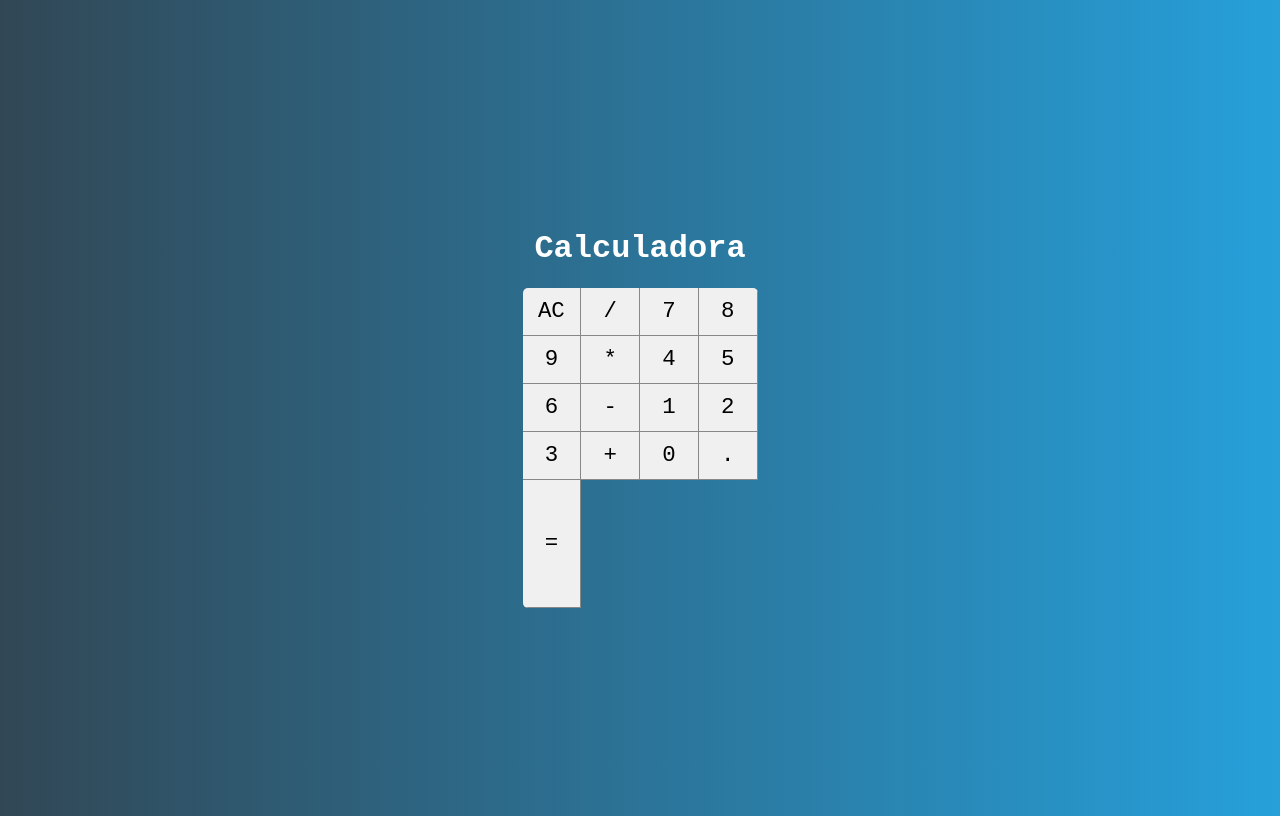
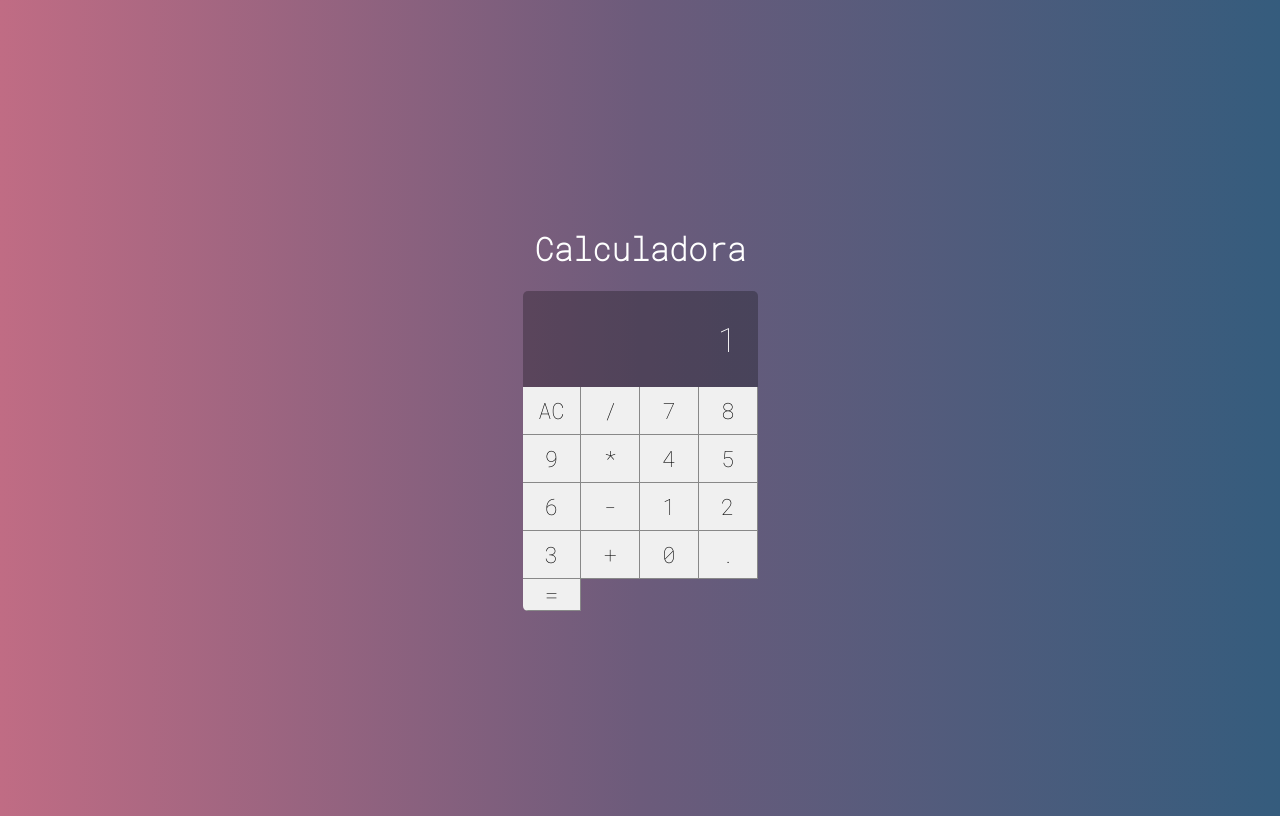
Before and after one commit to andersnfonseca/react-calculadora, a React (Create React App) app: page / in a window 1280 px wide. Built offline with nearby package versions, Linux system fonts and the light colour scheme.

Commit message:
component display

```diff
--- a/src/index.css
+++ b/src/index.css
@@ -4,7 +4,7 @@
 }
 
 * {
-  font-family: 'RoboMono', monospace;
+  font-family: 'RobotoMono', monospace;
 }
 
 body {
@@ -14,5 +14,6 @@
   align-items: center;
   text-align: center;
   color: #fff;
-  background: linear-gradient(to right, rgb(49, 71, 85), rgb(38, 160, 218));
+  background: linear-gradient(to right, #C06C84, #6C5B7B, #355C7D);
+
 }
--- a/src/main/Calculadora.css
+++ b/src/main/Calculadora.css
@@ -6,5 +6,5 @@
 
     display: grid;
     grid-template-columns: repeat(4, 25%);
-    grid-template-rows: 48px 48px 48px 48px;
+    grid-template-rows: 1fr 48px 48px 48px 48px;
 }
--- a/src/main/Calculadora.jsx
+++ b/src/main/Calculadora.jsx
@@ -2,11 +2,13 @@
 import './Calculadora.css'
 
 import Button from "./components/Button";
+import Display from "./components/Display";
 
 export default class Calculadora extends Component {
     render() {
         return (
             <div className="calculadora">
+                <Display value={1}/>
                 <Button label="AC"/>
                 <Button label="/"/>
                 <Button label="7"/>
--- a/src/main/components/Button.css
+++ b/src/main/components/Button.css
@@ -11,3 +11,24 @@
     border-bottom: var(--border-button);
     outline: none;
 }
+
+.button:active {
+    background-color: #ccc;
+}
+
+.button.double {
+    grid-column: span 2;
+}
+
+.button.triple {
+    grid-column: span 3;
+}
+
+.button.operation {
+    background-color: #fa8231;
+    color: #fff;
+}
+
+.button.operation:active {
+    background-color: #fa8231cc;
+}
--- a/src/main/components/Button.jsx
+++ b/src/main/components/Button.jsx
@@ -1,5 +1,18 @@
 import React from "react";
 import './Button.css'
 
-export default props =>
-    <button className="button">{props.label}</button>
+export default props => {
+
+   let classes = 'button'
+   classes += props.operation ? 'operation' : ''
+   classes += props.double ? 'double' : ''
+   classes += props.triple ? 'triple' : ''
+
+   return (
+    <button
+        onClick={e => props.click && props.label(e.target.innerHTML)}
+        className={classes}>
+        {props.label}
+    </button>
+   )
+}
--- /dev/null
+++ b/src/main/components/Display.css
@@ -0,0 +1,10 @@
+.display {
+    grid-column: span 4;
+    background-color: #0004;
+    display: flex;
+    justify-content: flex-end;
+    align-items: center;
+    padding: 20px;
+    font-size: 2.1em;
+    overflow: hidden;
+}
--- /dev/null
+++ b/src/main/components/Display.jsx
@@ -0,0 +1,5 @@
+import React from "react";
+import './Display.css'
+
+export default props =>
+    <div className="display">{props.value}</div>
```
